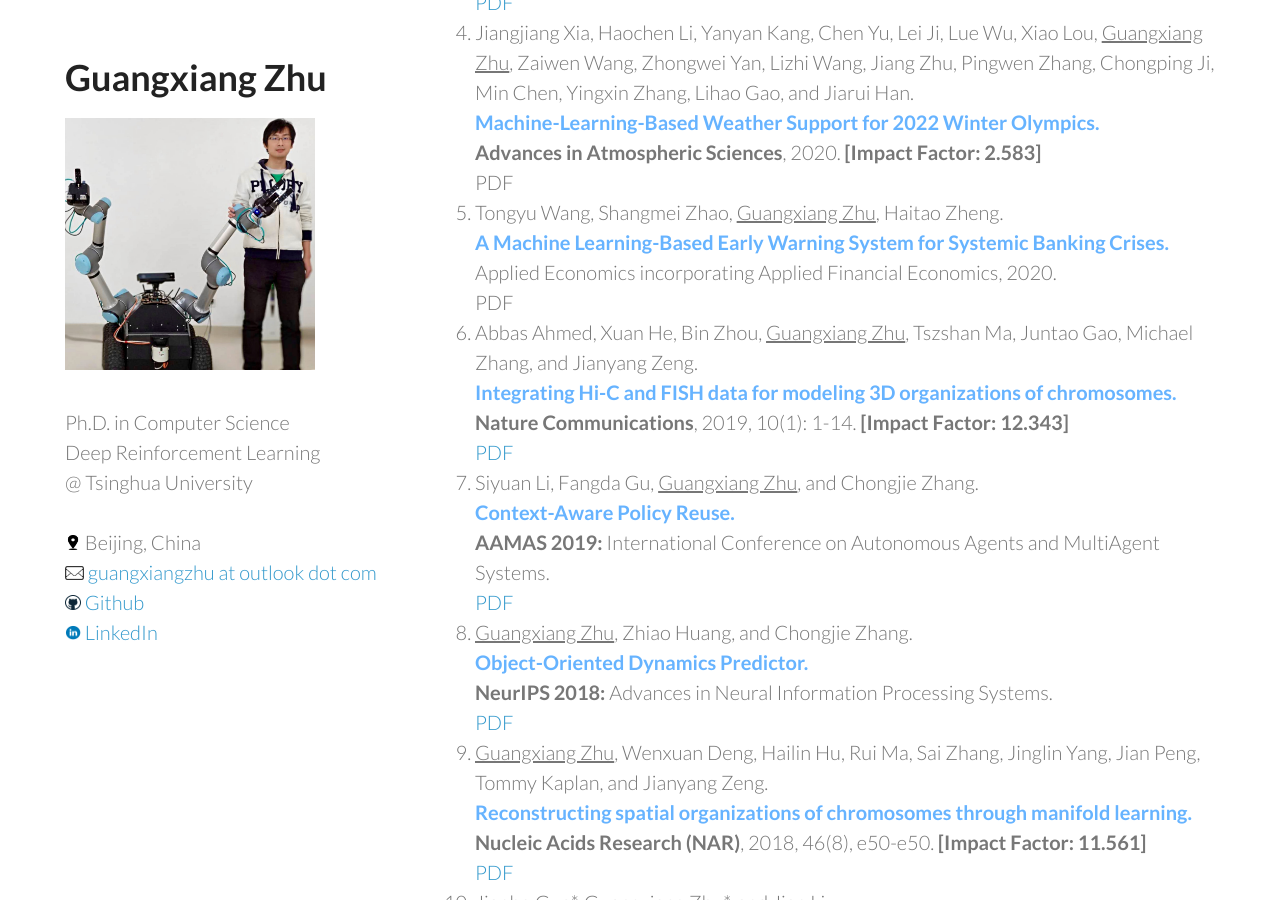
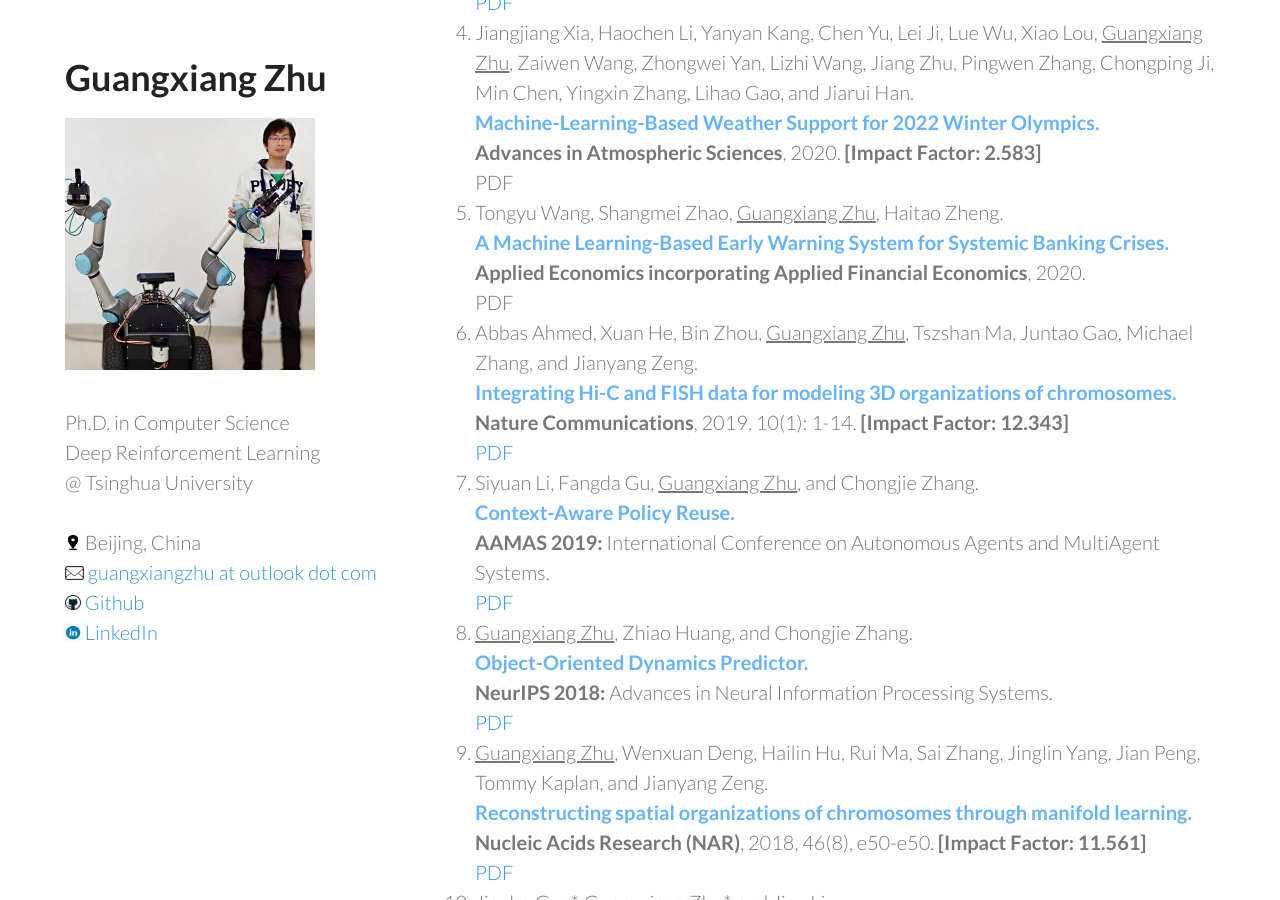
Before and after one commit to GuangxiangZhu/GuangxiangZhu.github.io, a Jekyll site: the page index.html, which Jekyll copies as it is, in a window 1280 px wide and 900 px high, scrolled down 1148 px. Built offline with Jekyll 4.4.1, drawn with Linux system fonts in a browser that asks for light colours.

```diff
--- a/index.html
+++ b/index.html
@@ -94,7 +94,7 @@
         <li>
           Tongyu Wang, Shangmei Zhao, <span class="underline">Guangxiang Zhu</span>, Haitao Zheng. <br />
           <b style=color:#66b3ff;">A Machine Learning-Based Early Warning System for Systemic Banking Crises.</b> <br />
-          Applied Economics incorporating Applied Financial Economics, 2020. <br/>
+          <b>Applied Economics incorporating Applied Financial Economics</b>, 2020. <br/>
           PDF
         </li>
         <li>
```
